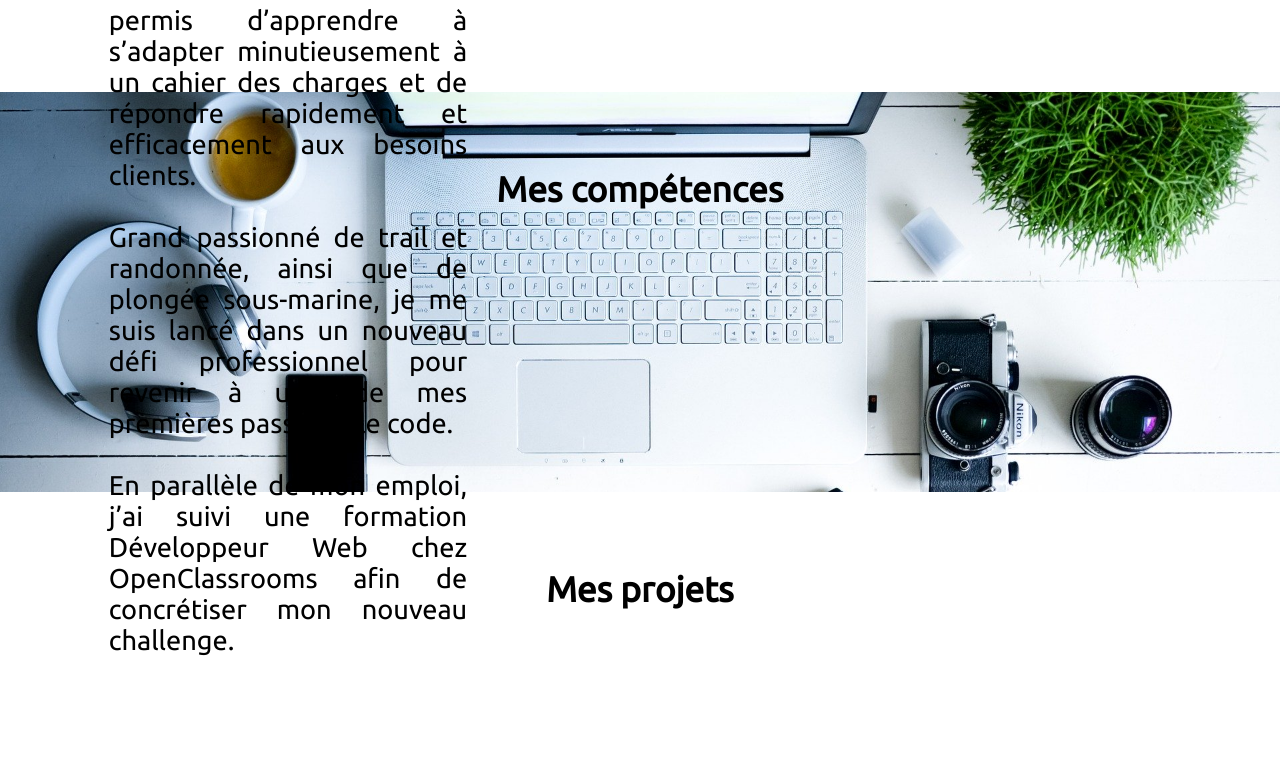
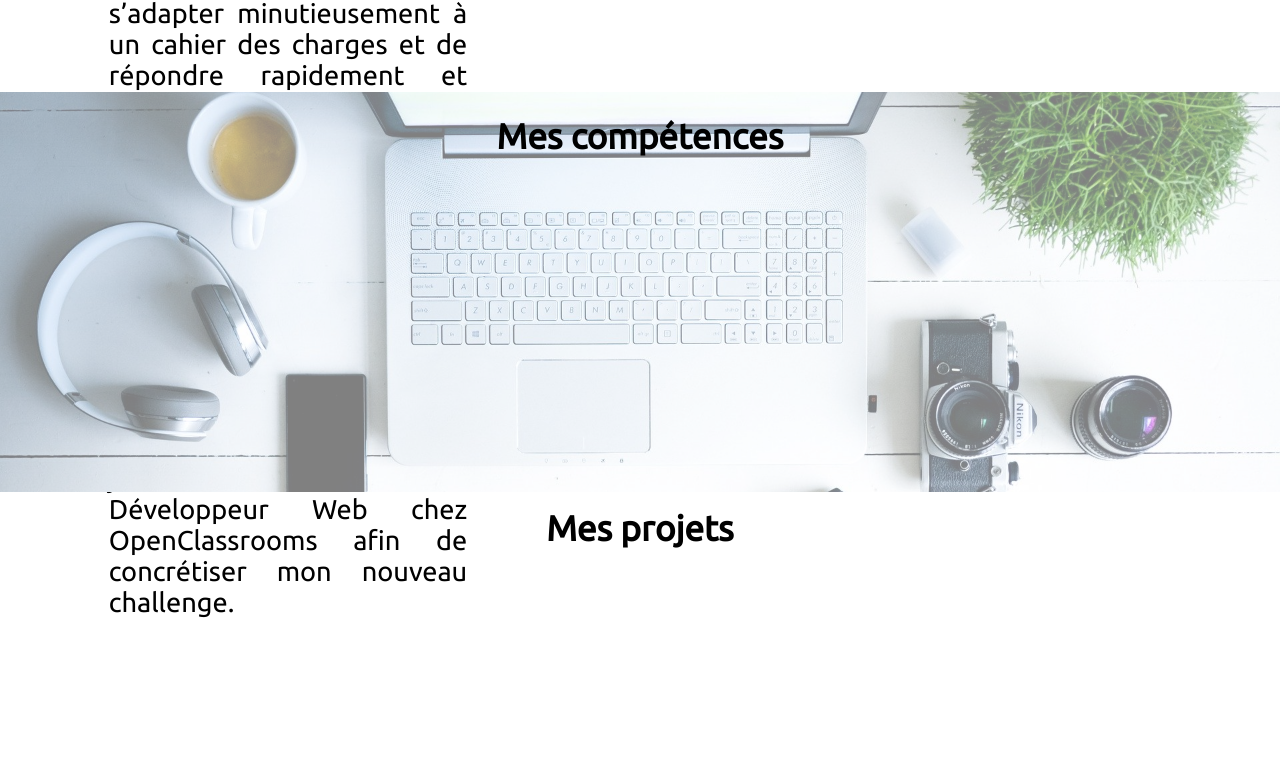
Before and after one commit to Mikev60/Portfolio, a plain HTML site: page index.html in a window 1280 px wide. Shown: the part 1508-2280 px from the top of the page. Drawn offline with nearby package versions, Linux system fonts and the light colour scheme.

Commit message:
retrait des padding top

```diff
--- a/index.html
+++ b/index.html
@@ -42,7 +42,10 @@
             </div>
         </section>
         <section id="section3">
-            <h2>Mes compétences</h2>
+            <div class="overlay"></div>
+            <div class="contenu">
+                <h2>Mes compétences</h2>
+            </div>
         </section>
         <section id="section4">
             <h2>Mes projets</h2>
--- a/style.css
+++ b/style.css
@@ -120,7 +120,6 @@
     width: 100%;
     background-color: white;
     padding: 2rem;
-    padding-top: 6%;
     box-sizing: border-box;
     display: flex;
     align-items: center;
@@ -157,15 +156,33 @@
 
 #section3 {
     height: 50vh;
+    position: relative;
     width: 100%;
     padding: 1rem;
-    padding-top: 6%;
     box-sizing: border-box;
     background-image: url('./images/computer-2982270_1920.jpg');
     background-position: center;
     background-repeat: no-repeat;
     background-size: cover;
     background-attachment: fixed;
+}
+
+#section3 .overlay {
+    width: 100%;
+    height:100%;
+    position: absolute;
+    top: 0;
+    left: 0;
+    z-index: 10;
+    background-color: rgba(255,255,255,.50);
+}
+#section3 .contenu {
+    position: absolute;
+    width: 100%;
+    height: 100%;
+    top: 6%;
+    left: 0;
+    z-index: 11;
 }
 
 #section3 h2
@@ -180,7 +197,6 @@
     width: 100%;
     background-color: white;
     padding: 1rem;
-    padding-top: 6%;
     box-sizing: border-box;
 }
 
@@ -194,7 +210,6 @@
 #section5 {
     height: 100vh;
     position: relative;
-    padding-top: 6%;
     width: 100%;
     background-image: url('./images/cup-of-coffee-1280537_1920.jpg');
     background-position: center;
@@ -206,7 +221,7 @@
     position: absolute;
     left: 50%;
     transform: translate(-50%, -50%);
-    top: 14%;
+    top: 4%;
     color: white;
     font-family: 'Ubuntu', sans-serif;
     font-size: 2.2rem;
```
